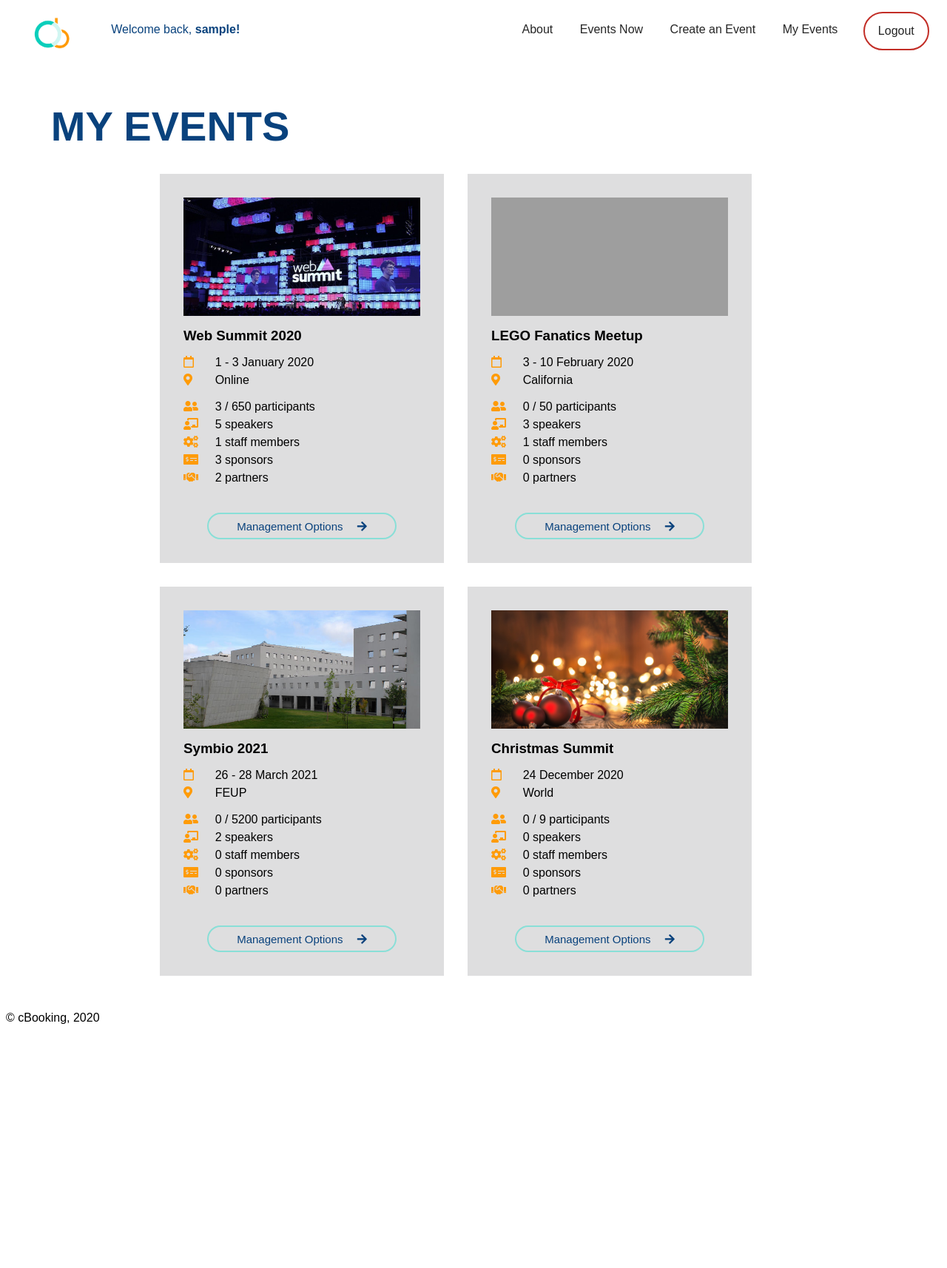
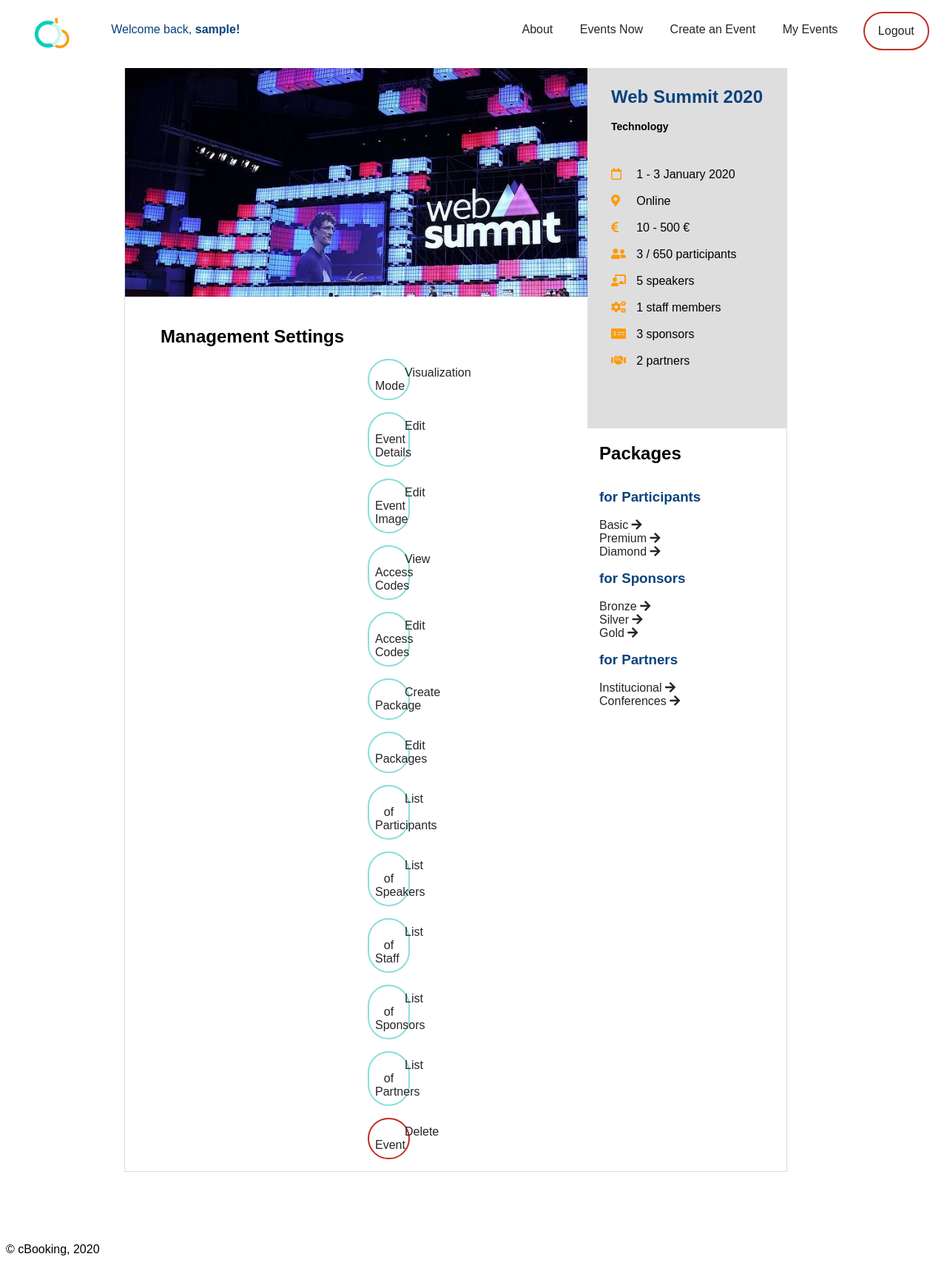
Before and after one commit to joamats/feup-InformationSystems, a PHP site: page /manage_event.php?eventId=1 in a window 1280 px wide. Shown: the whole page at 74% size. Before the commit the page ends 1384 px from the top, so only its background shows below. Run offline with PHP 8.4, Linux system fonts and the light colour scheme; the visitor is signed in with stand-in values (Sample User, id 1); data comes from the database, SQL or seed files in the repository; grey boxes are pictures that could not be loaded.

Commit message:
Create Skeleton and design for manage event page

```diff
--- a/css/style_manage_event.css
+++ b/css/style_manage_event.css
@@ -0,0 +1,42 @@
+div ul{
+    list-style-type: none;
+    text-align: center;
+}
+
+ div li{
+    border: 2px solid var(--blue-light);
+    border-radius: 10rem;
+    margin: 1rem 12rem 0rem 15rem;
+    padding: 0.5rem;
+}
+
+div li:hover{
+    border: 2px solid var(--blue-light);
+    background-color: var(--blue-light);
+}
+
+div li>a:hover{
+    color: var(--blue-dark);
+}
+
+
+div li a{
+    float: center;
+    padding: 0 2.5rem;
+
+}
+
+#buttonDelete{
+    border: 2px solid #c22d26;
+}
+
+
+#buttonDelete:hover, #buttonDelete a:hover {
+    border: 2px solid #c22d26;
+    background-color: #c22d26;
+    color: white;
+}
+
+div ul:hover {
+    color: white;
+}
--- a/database/events.php
+++ b/database/events.php
@@ -122,7 +122,7 @@ require_once('config/init.php');
         // $eventInfo = getEventInfoById($eventId);
         // $eventDate = $eventInfo['date'];
         global $dbh;
-        $stmt = $dbh -> prepare('SELECT date FROM event WHERE id = ?');
+        $stmt = $dbh -> prepare('SELECT date_start FROM event WHERE id = ?');
         $stmt -> execute(array($eventId));
         $eventDate = $stmt -> fetch() ['date'];
 
--- a/database/events_derivedAttributes.php
+++ b/database/events_derivedAttributes.php
@@ -142,10 +142,4 @@
         }
     }
 
-    function computeDaysTillEvent($eventId){
-        $eventDate = getEventDateById($eventId);
-        $daysTillEvent = daysTillDate($eventDate);
-        return $daysTillEvent;
-    }
-
 ?>
--- a/database/staff.php
+++ b/database/staff.php
@@ -62,4 +62,18 @@
         }
     }
 
+    // retrieve the event id of a staff member
+    function getStaffEventId($personId) {
+        try {
+            global $dbh;
+            $stmt = $dbh -> prepare('SELECT event FROM Staff WHERE id = ?;');
+            $stmt -> execute(array($personId));
+            $eventId = $stmt -> fetch()['event'];
+            return $eventId;
+
+        } catch(PDOException $e) {
+            $err = $e -> getMessage();
+        }
+    }
+
 ?>
--- a/helpers/dates.php
+++ b/helpers/dates.php
@@ -1,18 +1,7 @@
 <?php
 
-    // compute no. days from today till defined date
-    function daysTillDate($date) {
-        $_date1 = time();
-        $_date2 = strtotime($date);
-
-        $dateDiff = $_date1 - $_date2;
-
-        return round($dateDiff / (60 * 60 *24));
-    }
-
     // transformation of 01/01/2000 to 1 January 2000 (example)
-    function dateToString($date) {/*
-        $_date = str_replace('/', '-', $date); */
+    function dateToString($date) {
         return date('Y F j', strtotime($date));
     }
 
--- a/manage_event.php
+++ b/manage_event.php
@@ -1,25 +1,70 @@
 <?php
     require_once('config/init.php');
+    require_once('database/organizers.php');
 
-    // only logged in organizer can enter
+    // only logged in and authorized ones can enter
     if( $_SESSION['roleUserLoggedIn'] != "Organizer" && $_SESSION['roleUserLoggedIn'] != "Staff" ) {
         $_SESSION['message'] = "Please Login First!";
         die(header('Location: login.php'));
     }
-    else {
-        require_once('database/events.php');
-        require_once('database/events_derivedAttributes.php');
-        require_once('helpers/dates.php');
-        require_once('helpers/prices.php');
+    elseif($_SESSION['roleUserLoggedIn'] == "Staff") {
+        $eventId = $_SESSION['eventId'];
+    }
+    elseif($_SESSION['roleUserLoggedIn'] == "Organizer") {
+        $eventId = $_GET['eventId'];
+    }
 
-        $userId = $_SESSION['idUserLoggedIn'];
-        $userName = $_SESSION['nameUserLoggedIn'];
-        $eventId = $_GET['eventId'];
-        $events = getAllEventsInfoByOrganizer($userId);
+    // check the organizer is in an event he created
+    if(getEventOrganizerById($eventId)['id'] !=  $_SESSION['idUserLoggedIn']){
+        $_SESSION['message'] = "You can only manage your events.";
+        die(header('Location: my_events.php'));
+    }
 
-        include('templates/head.html');
-        include('templates/header.php');
-        include('templates/my_events.php');
-        include('templates/footer.html');
-    }
+    $userId = $_SESSION['idUserLoggedIn'];
+    $userName = $_SESSION['nameUserLoggedIn'];
+
+    require_once('helpers/printArray.php');
+    require_once('helpers/dates.php');
+    require_once('helpers/prices.php');
+    require_once('database/events.php');
+    require_once('database/packages.php');
+    require_once('database/speakers.php');
+    require_once('database/sponsors.php');
+    require_once('database/partners.php');
+    require_once('database/staff.php');
+    require_once('database/organizers.php');
+    require_once('database/events_derivedAttributes.php');
+
+    $eventInfo = getEventInfoById($eventId);
+    $eventSpeakers = getEventSpeakersById($eventId);
+    $eventSponsors = getEventSponsorsById($eventId);
+    $eventPartners = getEventPartnersById($eventId);
+    $eventStaff = getEventStaffById($eventId);
+    $eventOrganizer = getEventOrganizerById($eventId);
+
+    $participantsPackages = getAllParticipantPackagesById($eventId);
+    $partnersPackages = getAllPartnerPackagesById($eventId);
+    $sponsorsPackages = getAllSponsorPackagesById($eventId);
+
+    $dateStart = dateToString($eventInfo['date_start']);
+    $dateEnd = dateToString($eventInfo['date_end']);
+    $dateRange = simplifyDateRange($dateStart, $dateEnd);
+
+    $priceMin = computePriceMinById($eventId);
+    $priceMax = computePriceMaxById($eventId);
+    $priceRange = simplifyPriceRange($priceMin, $priceMax);
+
+    $maxNumParticipants = computeMaxNumParticipantsById($eventId);
+
+    $currentNumParticipants = computeNumParticipantsById($eventId);
+    $currentNumSpeakers = computeNumSpeakersById($eventId);
+    $currentNumStaff = computeNumStaffById($eventId);
+    $currentNumSponsors= computeNumSponsorsById($eventId);
+    $currentNumPartners = computeNumPartnersById($eventId);
+
+    include('templates/head.html');
+    include('templates/header.php');
+    include('templates/manage_event.php');
+    include('templates/footer.html');
+
 ?>
--- a/templates/manage_event.php
+++ b/templates/manage_event.php
@@ -0,0 +1,102 @@
+<!DOCTYPE html>
+<link href="css/layout_event_details.css" rel="stylesheet">
+<link href="css/style_event_details.css" rel="stylesheet">
+<link href="css/style_manage_event.css" rel="stylesheet">
+<link href="css/layout_manage_event.css" rel="stylesheet">
+
+<section id = "eventDetails">
+    <section id = "leftPanel">
+    <img id="eventImage" src="images/events/<?=$eventInfo["image"]?>" alt="<?=$eventInfo["name"]?>">
+        <div id="leftText">
+            <h2>Management Settings</h2>
+            <ul>
+                <li><a href = "event_details.php?id=<?=$eventId?>">Visualization Mode</a></li>
+                <li><a href = "createPackages_role.php">Edit Event Details</a></li>
+                <li><a href = "createPackages_role.php">Edit Event Image</a></li>
+
+                <li><a href = "createPackages_role.php">View Access Codes</a></li>
+                <li><a href = "createPackages_role.php">Edit Access Codes</a></li>
+
+                <li><a href = "createPackages_role.php?eventId=<?=$eventId?>">Create Package</a></li>
+                <li><a href = "createPackages_role.php">Edit Packages</a></li>
+
+                <li><a href = "createPackages_role.php">List of Participants</a></li>
+                <li><a href = "createPackages_role.php">List of Speakers</a></li>
+                <li><a href = "createPackages_role.php">List of Staff</a></li>
+                <li><a href = "createPackages_role.php">List of Sponsors </a></li>
+                <li><a href = "createPackages_role.php">List of Partners</a></li>
+
+                <li id = "buttonDelete"><a href = "createPackages_role.php">Delete Event</a></li>
+            </ul>
+        </div>
+    </section> <!-- leftPanel -->
+
+    <section id = "rightPanel">
+            <section id = "basicInfo">
+                <h2><?=$eventInfo['name']; ?></h2><br>
+                <h3><?=$eventInfo['theme']; ?></h3>
+                <p class='pEvents'>
+                    <i class="far fa-calendar"></i><?=$dateRange?> <br><br>
+                    <i class="fas fa-map-marker-alt"></i><?=$eventInfo['local']?> <br><br>
+                    <i class="fas fa-euro-sign"></i><?= $priceRange?><br><br>
+                    <i class="fas fa-user-friends"></i><?=$currentNumParticipants?> / <?=$maxNumParticipants?> participants<br><br>
+                    <i class="fas fa-chalkboard-teacher"></i><?=$currentNumSpeakers?> speakers<br><br>
+                    <i class="fas fa-cogs"></i><?=$currentNumStaff?> staff members<br><br>
+                    <i class="fas fa-money-check-alt"></i><?=$currentNumSponsors?> sponsors<br><br>
+                    <i class="fas fa-handshake"></i><?=$currentNumPartners?> partners<br><br>
+                </p>
+
+            </section><!-- basicInfo -->
+
+            <section id = "packagesInfo">
+                <h2>Packages</h2><br>
+                <?php if(!empty($participantsPackages)) {?>
+                <h3>for Participants</h3><br>
+                    <ul  class = "packagesUL">
+                        <?php foreach($participantsPackages as $package) { ?>
+                            <li>
+                                <a href = "see_more.php?eventId=<?=$eventId?>&item=ParticipantPackage&packageName=<?=$package['name']?>">
+                                <?=$package['name']?> <i class="fas fa-arrow-right"></i>
+                                </a>
+                            </li>
+                        <?php } ?>
+
+                    </ul>
+                <?php }
+                if(!empty($sponsorsPackages)) { ?>
+
+                <h3>for Sponsors</h3><br>
+                    <ul  class = "packagesUL">
+                        <?php foreach($sponsorsPackages as $package) { ?>
+                            <li>
+                                <a href = "see_more.php?eventId=<?=$eventId?>&item=SponsorPackage&packageName=<?=$package['name']?>">
+                                    <?=$package['name']?>
+                                    <i class="fas fa-arrow-right"></i>
+                                </a>
+                            </li>
+                        <?php } ?>
+                    </ul>
+                <?php }
+
+                if(!empty($partnersPackages)) { ?>
+
+                <h3>for Partners</h3><br>
+                    <ul  class = "packagesUL">
+                        <?php foreach($partnersPackages as $package) { ?>
+                            <li>
+                                <a href = "see_more.php?eventId=<?=$eventId?>&item=PartnerPackage&packageName=<?=$package['name']?>">
+                                    <?=$package['name']?>
+                                    <i class="fas fa-arrow-right"></i>
+                                </a>
+                            </li>
+                        <?php } ?>
+
+
+                    </ul>
+                <?php } ?>
+
+            </section> <!-- packagesInfo -->
+
+        </section> <!-- rightPanel -->
+
+</section> <!-- eventDetails -->
--- a/templates/my_events.php
+++ b/templates/my_events.php
@@ -40,7 +40,7 @@ if($events != null) { ?>
             <i class="fas fa-money-check-alt"></i><?=$currentNumSponsors?> sponsors<br>
             <i class="fas fa-handshake"></i><?=$currentNumPartners?> partners<br>
         </p>
-        <a class = "fancyButton" href="manage_event.php?id=<?=$eventId?>">
+        <a class = "fancyButton" href="manage_event.php?eventId=<?=$eventId?>">
             Management Options
             <i class="fas fa-arrow-right"></i>
         </a>
```
